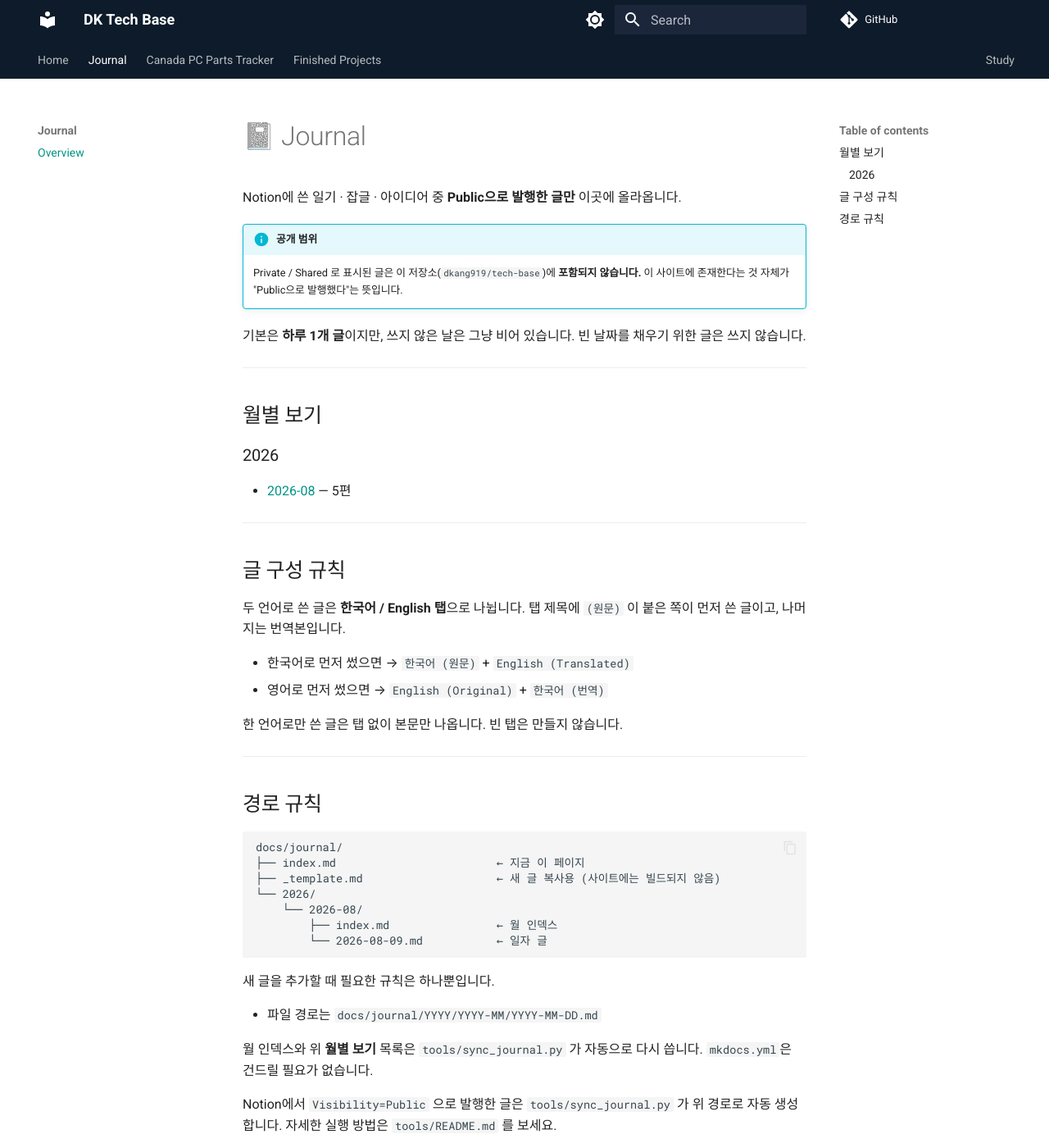
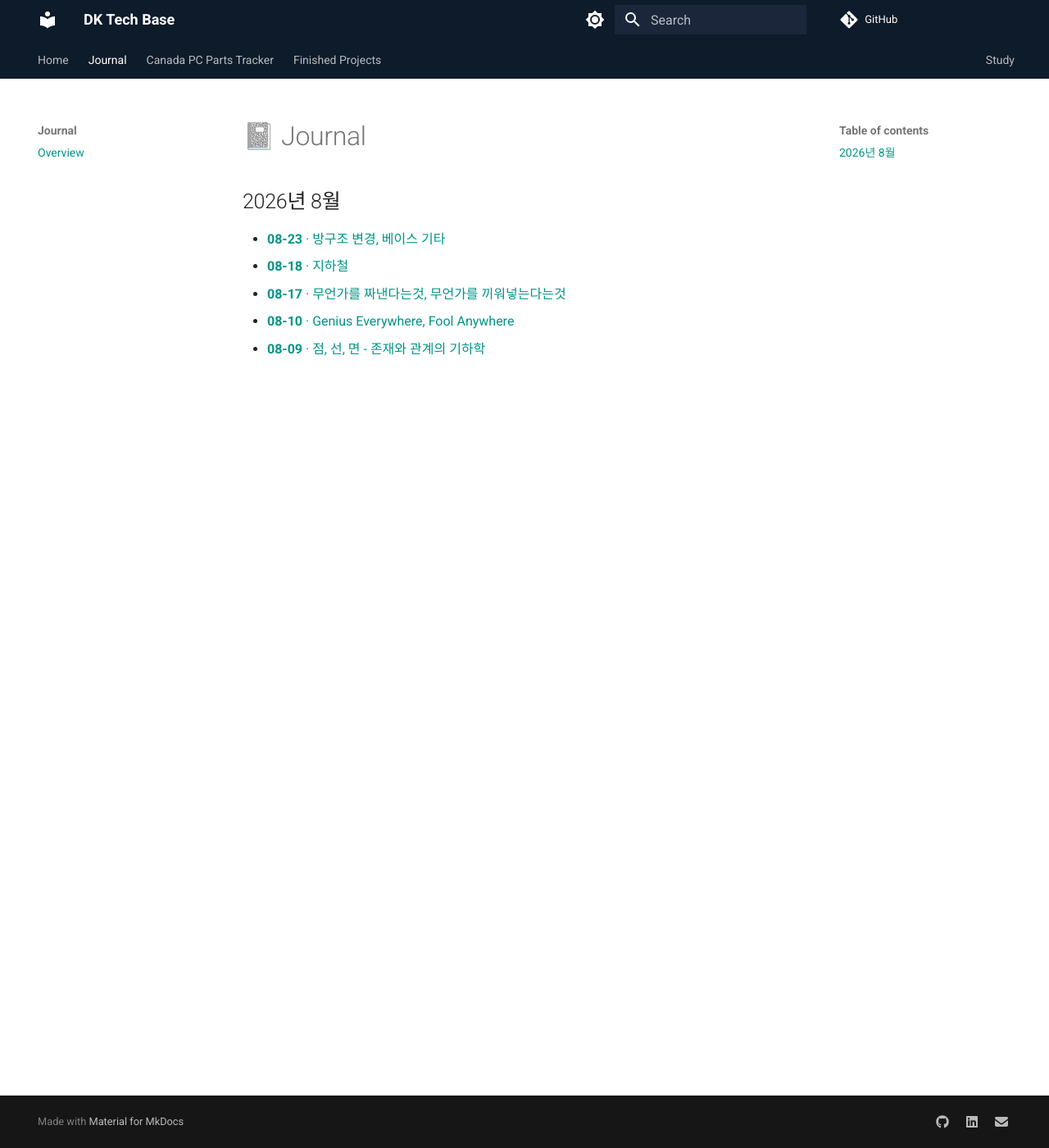
Before and after one commit to dkang919/tech-base, an MkDocs documentation site: the page built from docs/journal/index.md, in a window 1280 px wide and 1400 px high. Shown: the whole window at 82% size. Built offline with MkDocs 1.6.1 and Material for MkDocs 9.7.7, drawn with Linux system fonts in a browser that asks for light colours; comment, search, counter and statistics services are not loaded.

Commit message:
feat(journal): show the entries themselves on the Journal page
The Journal page opened with four sections of explanation — publication
scope, tab conventions, the folder layout — and the only thing it actually
listed was a link to the month, so reaching an entry took two clicks.

It now opens straight into the entries, grouped by month, newest first.
Each row carries the day and the title and is clickable as a whole. Month
pages are still generated and still linked, but nothing has to go through
them. The prose is gone; what remains of it lives in tools/README.md, which
is where someone would look for it anyway.

Dates render as MM-DD since the month heading already carries the year.

Co-Authored-By: Claude Opus 5 <noreply@anthropic.com>

````diff
--- a/docs/journal/index.md
+++ b/docs/journal/index.md
@@ -4,57 +4,21 @@ title: Journal
 
 # 📓 Journal
 
-Notion에 쓴 일기 · 잡글 · 아이디어 중 **Public으로 발행한 글만** 이곳에 올라옵니다.
+<!-- sync:auto:start -->
+## 2026년 8월
 
-!!! info "공개 범위"
-    Private / Shared 로 표시된 글은 이 저장소(`dkang919/tech-base`)에 **포함되지 않습니다.**
-    이 사이트에 존재한다는 것 자체가 "Public으로 발행했다"는 뜻입니다.
-
-기본은 **하루 1개 글**이지만, 쓰지 않은 날은 그냥 비어 있습니다.
-빈 날짜를 채우기 위한 글은 쓰지 않습니다.
-
----
-
-## 월별 보기
-
-<!-- sync:auto:start -->
-### 2026
-
-- [2026-08](2026/2026-08/index.md) — 5편
+- [**08-23** · 방구조 변경, 베이스 기타](2026/2026-08/2026-08-23.md)
+- [**08-18** · 지하철](2026/2026-08/2026-08-18.md)
+- [**08-17** · 무언가를 짜낸다는것, 무언가를 끼워넣는다는것](2026/2026-08/2026-08-17.md)
+- [**08-10** · Genius Everywhere, Fool Anywhere](2026/2026-08/2026-08-10.md)
+- [**08-09** · 점, 선, 면 - 존재와 관계의 기하학](2026/2026-08/2026-08-09.md)
 <!-- sync:auto:end -->
 
----
+<!--
+위 sync:auto 구간은 tools/sync_journal.py 가 자동으로 다시 씁니다.
+직접 고치지 마세요 — 다음 실행 때 덮어써집니다.
+구간 밖에 쓴 내용은 그대로 보존됩니다.
 
-## 글 구성 규칙
-
-두 언어로 쓴 글은 **한국어 / English 탭**으로 나뉩니다.
-탭 제목에 `(원문)` 이 붙은 쪽이 먼저 쓴 글이고, 나머지는 번역본입니다.
-
-- 한국어로 먼저 썼으면 → `한국어 (원문)` + `English (Translated)`
-- 영어로 먼저 썼으면 → `English (Original)` + `한국어 (번역)`
-
-한 언어로만 쓴 글은 탭 없이 본문만 나옵니다. 빈 탭은 만들지 않습니다.
-
----
-
-## 경로 규칙
-
-```text
-docs/journal/
-├── index.md                        ← 지금 이 페이지
-├── _template.md                    ← 새 글 복사용 (사이트에는 빌드되지 않음)
-└── 2026/
-    └── 2026-08/
-        ├── index.md                ← 월 인덱스
-        └── 2026-08-09.md           ← 일자 글
-```
-
-새 글을 추가할 때 필요한 규칙은 하나뿐입니다.
-
-- 파일 경로는 `docs/journal/YYYY/YYYY-MM/YYYY-MM-DD.md`
-
-월 인덱스와 위 **월별 보기** 목록은 `tools/sync_journal.py` 가 자동으로 다시 씁니다.
-`mkdocs.yml`은 건드릴 필요가 없습니다.
-
-Notion에서 `Visibility=Public` 으로 발행한 글은 `tools/sync_journal.py` 가
-위 경로로 자동 생성합니다. 자세한 실행 방법은 `tools/README.md` 를 보세요.
+Notion에서 Visibility=Public 인 글만 올라옵니다.
+설정과 실행 방법은 tools/README.md 참고.
+-->
````
Also changed, not shown: docs/journal/2026/2026-08/index.md (+8 -19 lines), docs/journal/_template.md (+1 -1 lines), tools/README.md (+3 -2 lines), 1 other file.
